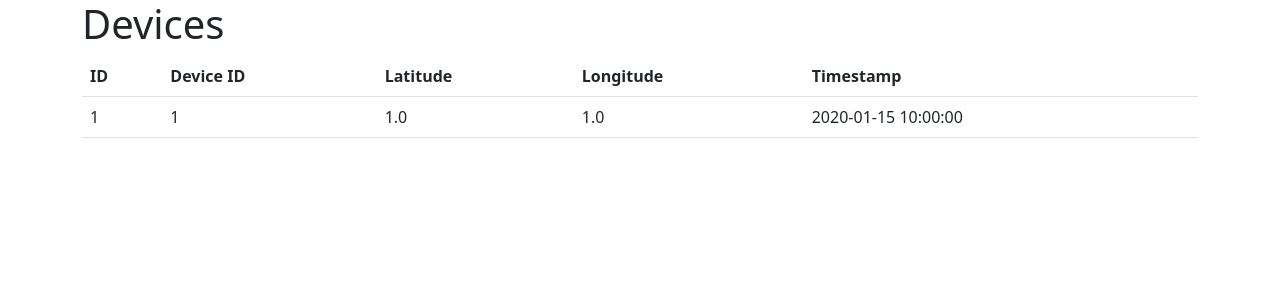
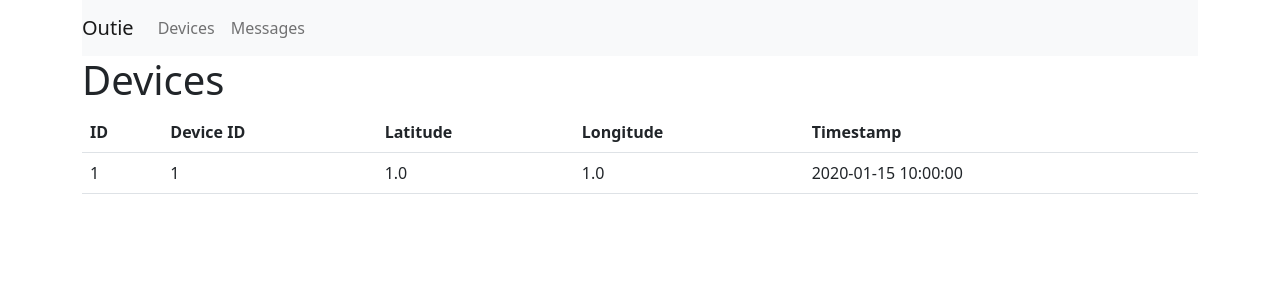
Before and after one commit to Wena17/capstone-backend, a Flask app: page /devices in a window 1280 px wide. Shown: the top 300 px of the page. Run offline with Flask 3, Linux system fonts and the light colour scheme; tables that the repository leaves empty hold one stand-in row (values such as "Sample post"); some libraries are stand-ins or nearby versions.

Commit message:
Added simple navigation

```diff
--- a/templates/base.html
+++ b/templates/base.html
@@ -6,6 +6,18 @@
   </head>
   <body>
     <div class="container">
+      <nav class="navbar navbar-expand-lg bg-light">
+        <a class="navbar-brand" href="#">Outie</a>
+        <button class="navbar-toggler" type="button" data-bs-toggle="collapse" data-bs-target="#navbarSupportedContent" aria-controls="navbarSupportedContent" aria-expanded="false" aria-label="Toggle navigation">
+          <span class="navbar-toggler-icon"></span>
+        </button>
+        <div class="collapse navbar-collapse" id="navbarSupportedContent">
+          <ul class="navbar-nav me-auto mb-2 mb-lg-0">
+            <li class="nav-item"> <a class="nav-link" href="/devices">Devices</a> </li>
+            <li class="nav-item"> <a class="nav-link" href="/messages">Messages</a> </li>
+          </ul>
+        </div>
+      </nav>
       {% block content %}{% endblock %}
     </div>
     <script src="https://cdn.jsdelivr.net/npm/bootstrap@5.2.2/dist/js/bootstrap.bundle.min.js" integrity="sha384-OERcA2EqjJCMA+/3y+gxIOqMEjwtxJY7qPCqsdltbNJuaOe923+mo//f6V8Qbsw3" crossorigin="anonymous"></script>
```
